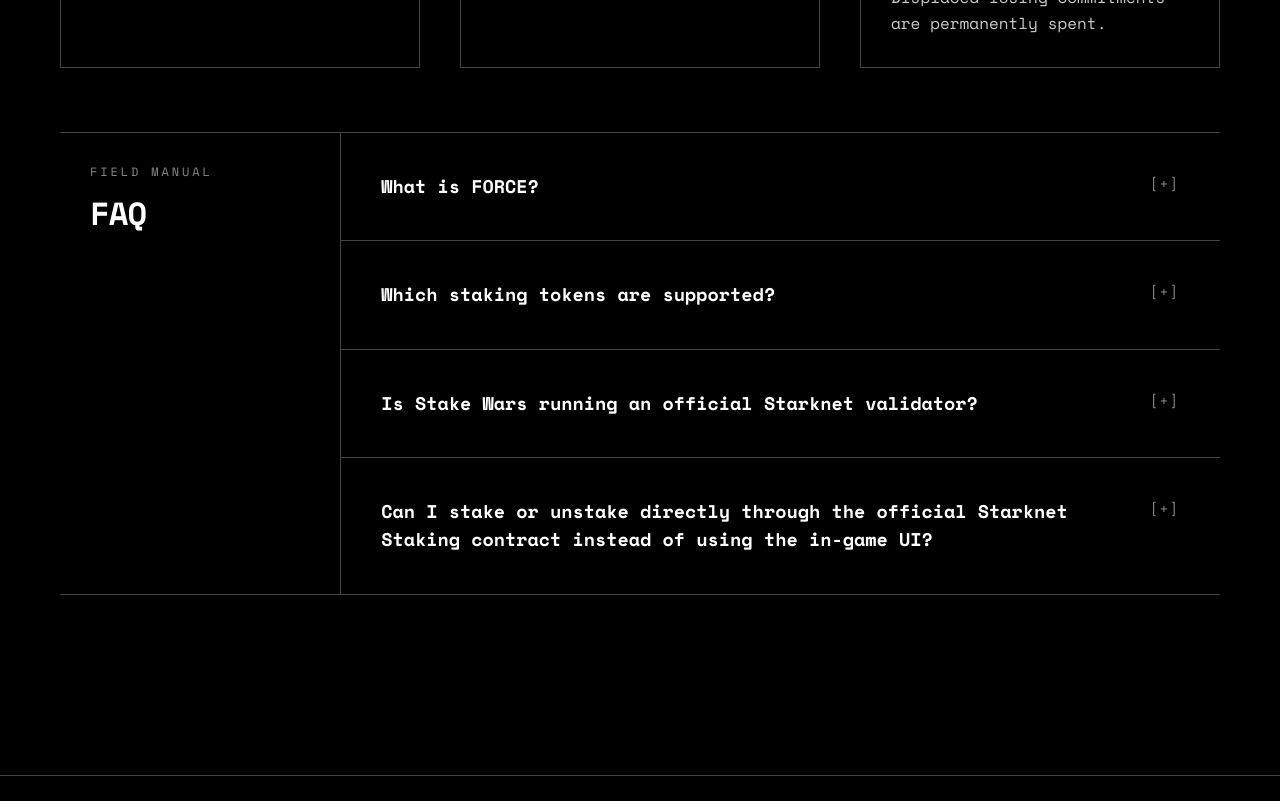
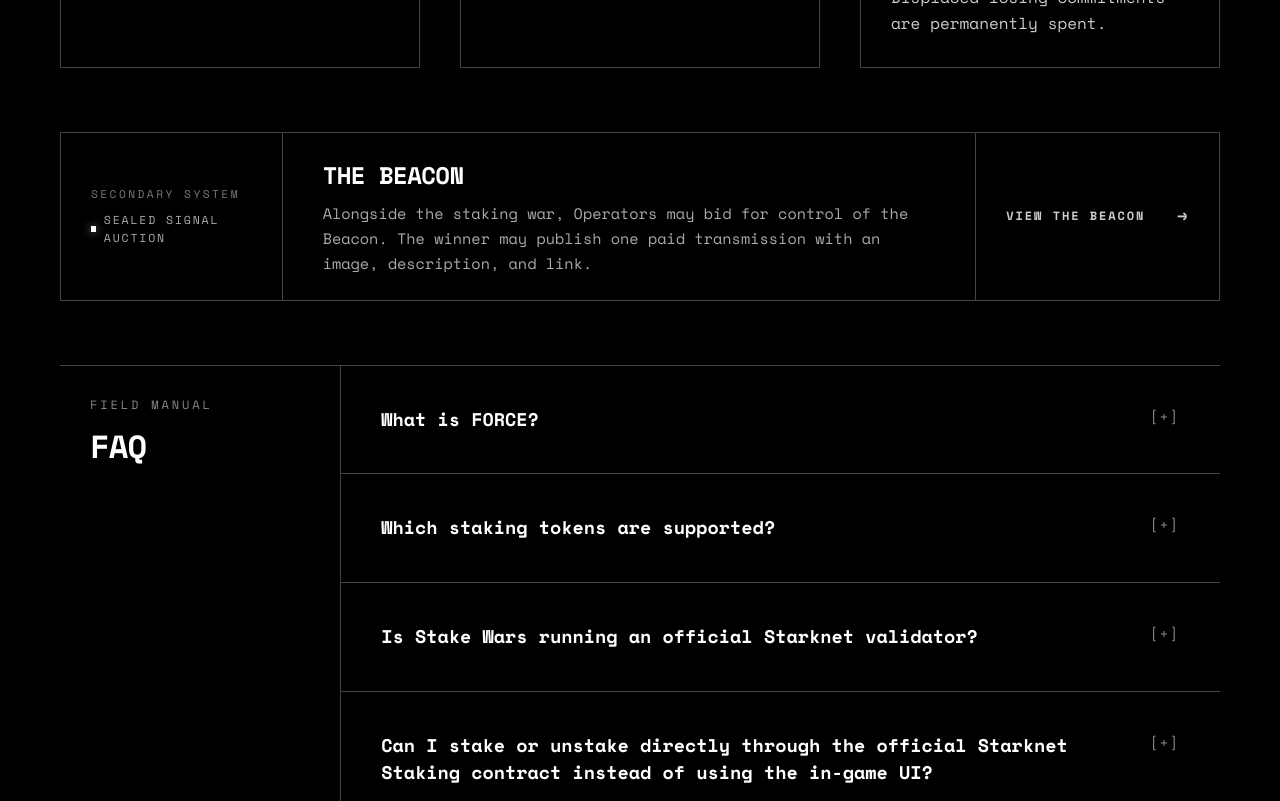
Before and after one commit to broody/stake-wars, a React (Vite) app in the folder apps/web/: page / in a window 1280 px wide. Shown: the part 1400-2201 px from the top of the page. Built offline with nearby package versions, Linux system fonts and the light colour scheme; no server answers.

Commit message:
feat: add Beacon callout to landing page

```diff
--- a/apps/web/src/landing/App.tsx
+++ b/apps/web/src/landing/App.tsx
@@ -131,6 +131,51 @@
           ))}
         </div>
 
+        {/* Secondary Beacon auction */}
+        <section
+          aria-labelledby="beacon-heading"
+          className="mb-16 grid border border-dim bg-black/60 md:grid-cols-[0.32fr_1fr_auto]"
+        >
+          <div className="flex items-center border-b border-dim px-[30px] py-5 md:border-b-0 md:border-r">
+            <div>
+              <div className="text-[0.7rem] tracking-[0.22em] text-[#777]">
+                SECONDARY SYSTEM
+              </div>
+              <div className="mt-2 flex items-center gap-2 text-[0.72rem] tracking-[0.16em] text-[#aaa]">
+                <span
+                  aria-hidden="true"
+                  className="h-1.5 w-1.5 bg-fg shadow-[0_0_8px_rgba(255,255,255,0.55)]"
+                />
+                SEALED SIGNAL AUCTION
+              </div>
+            </div>
+          </div>
+
+          <div className="px-[30px] py-6 md:px-10">
+            <h2
+              id="beacon-heading"
+              className="text-[1.5rem] font-bold tracking-tight"
+            >
+              THE BEACON
+            </h2>
+            <p className="mt-2 max-w-2xl text-[0.95rem] leading-[1.65] text-[#aaa]">
+              Alongside the staking war, Operators may bid for control of the
+              Beacon. The winner may publish one paid transmission with an
+              image, description, and link.
+            </p>
+          </div>
+
+          <a
+            href="/play/beacon"
+            className="group flex items-center justify-between gap-8 border-t border-dim px-[30px] py-5 text-[0.75rem] font-bold tracking-[0.16em] text-[#ccc] transition-colors hover:bg-fg hover:text-bg focus-visible:outline focus-visible:outline-1 focus-visible:outline-offset-[-1px] focus-visible:outline-white md:min-w-52 md:border-l md:border-t-0"
+          >
+            VIEW THE BEACON
+            <span aria-hidden="true" className="text-[1rem]">
+              →
+            </span>
+          </a>
+        </section>
+
         {/* FAQ */}
         <section
           aria-labelledby="faq-heading"
```
